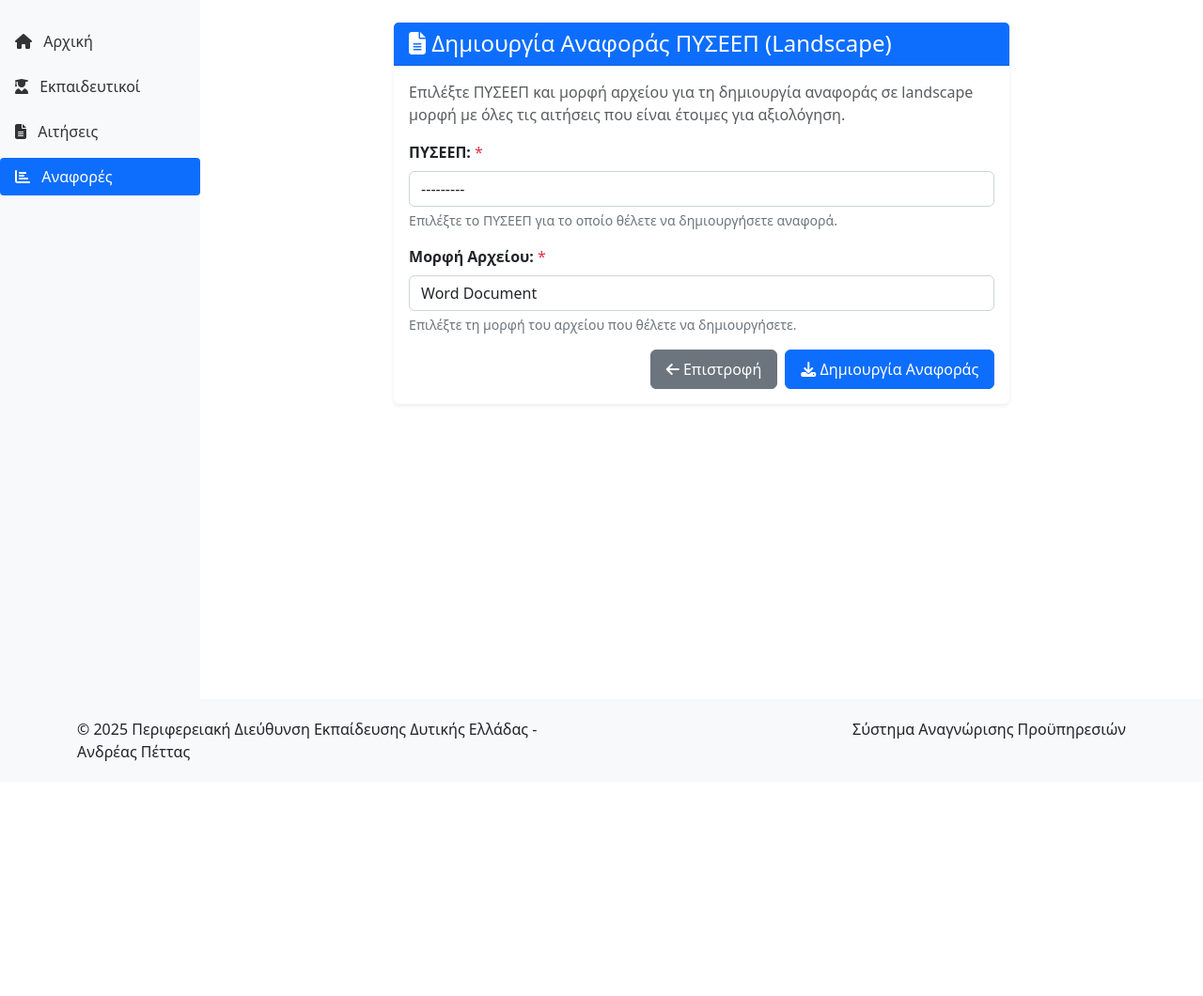
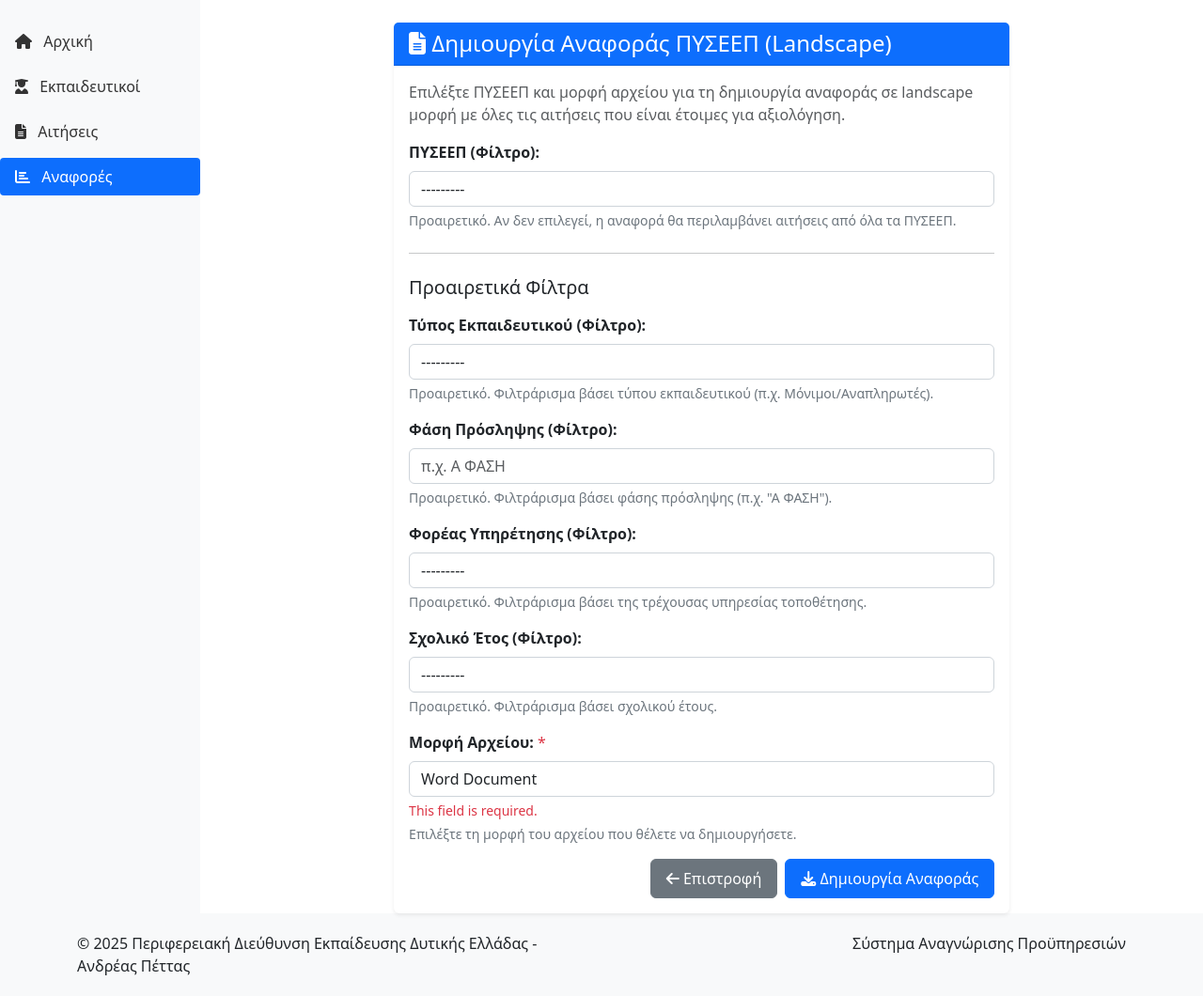
Before and after one commit to apettas/theodosi4, a Django app: page /reports/ in a window 1280 px wide. Shown: the part 56-1116 px from the top of the page at 94% size. Before the commit the page ends 866 px from the top, so only its background shows below. Run offline with Django 5.2, Linux system fonts and the light colour scheme; a user stored in the database is signed in; data comes from the database, SQL or seed files in the repository; some libraries are stand-ins or nearby versions.

Commit message:
Fix: Διόρθωση AttributeError κατά τη δημιουργία αναφοράς χωρίς επιλογή ΠΥΣΕΕΠ

```diff
--- a/proipiresia/forms.py
+++ b/proipiresia/forms.py
@@ -324,10 +324,34 @@
 # Φόρμα για την εξαγωγή αναφοράς υπηρεσίας ΠΥΣΕΕΠ (landscape format)
 class PYSEEPServiceReportForm(forms.Form):
     pyseep = forms.ModelChoiceField(
-        required=True,
+        required=False,
         queryset=PYSEEP.objects.all(),
-        label='ΠΥΣΕΕΠ',
+        label='ΠΥΣΕΕΠ (Φίλτρο)',
+        widget=forms.Select(attrs={'class': 'form-control'}),
+        help_text="Προαιρετικό. Αν δεν επιλεγεί, η αναφορά θα περιλαμβάνει αιτήσεις από όλα τα ΠΥΣΕΕΠ."
+    )
+    current_service = forms.ModelChoiceField(
+        required=False,
+        queryset=Service.objects.all(),
+        label='Φορέας Υπηρέτησης (Φίλτρο)',
+        widget=forms.Select(attrs={'class': 'form-control'}),
+    )
+    school_year = forms.ModelChoiceField(
+        required=False,
+        queryset=SchoolYear.objects.all(),
+        label='Σχολικό Έτος (Φίλτρο)',
         widget=forms.Select(attrs={'class': 'form-control'})
+    )
+    employee_type = forms.ModelChoiceField(
+        required=False,
+        queryset=EmployeeType.objects.all(),
+        label='Τύπος Εκπαιδευτικού (Φίλτρο)',
+        widget=forms.Select(attrs={'class': 'form-control'})
+    )
+    recruitment_phase = forms.CharField(
+        required=False,
+        label='Φάση Πρόσληψης (Φίλτρο)',
+        widget=forms.TextInput(attrs={'class': 'form-control', 'placeholder': 'π.χ. Α ΦΑΣΗ'})
     )
     format = forms.ChoiceField(
         required=True,
--- a/proipiresia/templates/proipiresia/pyseep_service_report_form.html
+++ b/proipiresia/templates/proipiresia/pyseep_service_report_form.html
@@ -22,8 +22,7 @@
 
                         <div class="mb-3">
                             <label for="{{ form.pyseep.id_for_label }}" class="form-label">
-                                <strong>ΠΥΣΕΕΠ:</strong>
-                                <span class="text-danger">*</span>
+                                <strong>{{ form.pyseep.label }}:</strong>
                             </label>
                             {{ form.pyseep }}
                             {% if form.pyseep.errors %}
@@ -32,7 +31,70 @@
                                 </div>
                             {% endif %}
                             <div class="form-text">
-                                Επιλέξτε το ΠΥΣΕΕΠ για το οποίο θέλετε να δημιουργήσετε αναφορά.
+                                {{ form.pyseep.help_text }}
+                            </div>
+                        </div>
+
+                        <hr class="my-4">
+                        <h5 class="mb-3">Προαιρετικά Φίλτρα</h5>
+
+                        <div class="mb-3">
+                            <label for="{{ form.employee_type.id_for_label }}" class="form-label">
+                                <strong>{{ form.employee_type.label }}:</strong>
+                            </label>
+                            {{ form.employee_type }}
+                            {% if form.employee_type.errors %}
+                                <div class="invalid-feedback d-block">
+                                    {{ form.employee_type.errors.0 }}
+                                </div>
+                            {% endif %}
+                            <div class="form-text">
+                                Προαιρετικό. Φιλτράρισμα βάσει τύπου εκπαιδευτικού (π.χ. Μόνιμοι/Αναπληρωτές).
+                            </div>
+                        </div>
+
+                        <div class="mb-3">
+                            <label for="{{ form.recruitment_phase.id_for_label }}" class="form-label">
+                                <strong>{{ form.recruitment_phase.label }}:</strong>
+                            </label>
+                            {{ form.recruitment_phase }}
+                            {% if form.recruitment_phase.errors %}
+                                <div class="invalid-feedback d-block">
+                                    {{ form.recruitment_phase.errors.0 }}
+                                </div>
+                            {% endif %}
+                            <div class="form-text">
+                                Προαιρετικό. Φιλτράρισμα βάσει φάσης πρόσληψης (π.χ. "Α ΦΑΣΗ").
+                            </div>
+                        </div>
+
+                        <div class="mb-3">
+                            <label for="{{ form.current_service.id_for_label }}" class="form-label">
+                                <strong>{{ form.current_service.label }}:</strong>
+                            </label>
+                            {{ form.current_service }}
+                            {% if form.current_service.errors %}
+                                <div class="invalid-feedback d-block">
+                                    {{ form.current_service.errors.0 }}
+                                </div>
+                            {% endif %}
+                            <div class="form-text">
+                                Προαιρετικό. Φιλτράρισμα βάσει της τρέχουσας υπηρεσίας τοποθέτησης.
+                            </div>
+                        </div>
+
+                        <div class="mb-3">
+                            <label for="{{ form.school_year.id_for_label }}" class="form-label">
+                                <strong>{{ form.school_year.label }}:</strong>
+                            </label>
+                            {{ form.school_year }}
+                            {% if form.school_year.errors %}
+                                <div class="invalid-feedback d-block">
+                                    {{ form.school_year.errors.0 }}
+                                </div>
+                            {% endif %}
+                            <div class="form-text">
+                                Προαιρετικό. Φιλτράρισμα βάσει σχολικού έτους.
                             </div>
                         </div>
 
--- a/proipiresia/views.py
+++ b/proipiresia/views.py
@@ -886,20 +886,43 @@
 # Νέα Αναφορά ΠΥΣΕΕΠ - Landscape format
 @login_required
 def generate_pyseep_service_report(request):
-    print(f"DEBUG: generate_pyseep_service_report called with method: {request.method}")
-    print(f"DEBUG: GET params: {request.GET}")
-    print(f"DEBUG: POST params: {request.POST}")
-
-    # Έλεγχος αν έχει περαστεί συγκεκριμένο ΠΥΣΕΕΠ ως παράμετρος (από link)
-    pyseep_id = request.GET.get('pyseep')
-    if pyseep_id:
-        try:
-            pyseep = PYSEEP.objects.get(id=pyseep_id)
-            # Φιλτράρισμα αιτήσεων για το συγκεκριμένο ΠΥΣΕΕΠ με status 'READY_FOR_PYSEEP' ή 'COMPLETED'
-            applications = Application.objects.filter(
-                pyseep=pyseep,
-                status__in=['READY_FOR_PYSEEP', 'COMPLETED']
-            ).select_related(
+    # Ενοποίηση της λογικής για GET και POST
+    # Η φόρμα αρχικοποιείται είτε με POST data είτε με GET data
+    form_data = request.POST if request.method == 'POST' else request.GET
+    form = PYSEEPServiceReportForm(form_data)
+
+    # Αν η φόρμα υποβλήθηκε (POST) και είναι έγκυρη, ή αν υπάρχουν παράμετροι στο GET
+    if (request.method == 'POST' and form.is_valid()) or (request.method == 'GET' and 'pyseep' in request.GET):
+        if form.is_valid():
+            pyseep = form.cleaned_data.get('pyseep')
+            report_format = form.cleaned_data.get('format')
+            current_service = form.cleaned_data.get('current_service')
+            school_year = form.cleaned_data.get('school_year')
+            employee_type = form.cleaned_data.get('employee_type')
+            recruitment_phase = form.cleaned_data.get('recruitment_phase')
+
+            # Βασικό queryset - όλες οι αιτήσεις που είναι έτοιμες ή ολοκληρωμένες
+            applications = Application.objects.filter(status__in=['READY_FOR_PYSEEP', 'COMPLETED'])
+
+            # Προαιρετικό φιλτράρισμα με βάση το ΠΥΣΕΕΠ
+            if pyseep:
+                applications = applications.filter(pyseep=pyseep)
+
+            # Εφαρμογή των φίλτρων
+            if current_service:
+                applications = applications.filter(current_service=current_service)
+
+            if school_year:
+                applications = applications.filter(school_year=school_year)
+
+            if employee_type:
+                applications = applications.filter(employee_type=employee_type)
+
+            if recruitment_phase:
+                applications = applications.filter(recruitment_phase__icontains=recruitment_phase)
+
+            # Βελτιστοποίηση query με prefetch/select_related
+            applications = applications.select_related(
                 'teacher', 'current_service'
             ).prefetch_related(
                 'teacher__teacherspecialty_set__specialty',
@@ -907,41 +930,19 @@
                 'priorservice_set__employment_relation'
             ).order_by('teacher__last_name', 'teacher__first_name')
 
-            # Προεπιλεγμένη φόρμα με το ΠΥΣΕΕΠ ήδη επιλεγμένο
-            form = PYSEEPServiceReportForm(initial={'pyseep': pyseep})
-        except PYSEEP.DoesNotExist:
-            form = PYSEEPServiceReportForm()
-    elif request.method == 'POST':
-        form = PYSEEPServiceReportForm(request.POST)
-        if form.is_valid():
-            pyseep = form.cleaned_data.get('pyseep')
-            report_format = form.cleaned_data.get('format')
-
-            # Φιλτράρισμα αιτήσεων για το συγκεκριμένο ΠΥΣΕΕΠ με status 'READY_FOR_PYSEEP' ή 'COMPLETED'
-            applications = Application.objects.filter(
-                pyseep=pyseep,
-                status__in=['READY_FOR_PYSEEP', 'COMPLETED']
-            ).select_related(
-                'teacher', 'current_service'
-            ).prefetch_related(
-                'teacher__teacherspecialty_set__specialty',
-                'priorservice_set__service_provider',
-                'priorservice_set__employment_relation'
-            ).order_by('teacher__last_name', 'teacher__first_name')
-
-            # Δημιουργία αναφοράς στο επιλεγμένο format (landscape)
-            if report_format == 'docx':
-                return generate_pyseep_docx_landscape_report(pyseep, applications)
-            elif report_format == 'pdf':
-                return generate_pyseep_pdf_landscape_report(pyseep, applications)
-            elif report_format == 'xlsx':
-                return generate_pyseep_excel_report(pyseep, applications)
-            else:
-                # Fallback σε PDF αν το format δεν αναγνωρίζεται
-                return generate_pyseep_pdf_landscape_report(pyseep, applications)
-    else:
-        form = PYSEEPServiceReportForm()
-
+            # Αν η μέθοδος είναι POST, δημιουργούμε την αναφορά για download
+            if request.method == 'POST':
+                if report_format == 'docx':
+                    return generate_pyseep_docx_landscape_report(pyseep, applications)
+                elif report_format == 'pdf':
+                    return generate_pyseep_pdf_landscape_report(pyseep, applications)
+                elif report_format == 'xlsx':
+                    return generate_pyseep_excel_report(pyseep, applications)
+                else:
+                    # Fallback σε PDF αν το format δεν αναγνωρίζεται
+                    return generate_pyseep_pdf_landscape_report(pyseep, applications)
+
+    # Αν η φόρμα δεν έχει υποβληθεί ή δεν είναι έγκυρη, απλά την εμφανίζουμε
     return render(request, 'proipiresia/pyseep_service_report_form.html', {'form': form})
 
 # Άμεση δημιουργία αναφοράς PDF από link
@@ -1213,7 +1214,8 @@
             file.read(),
             content_type='application/vnd.openxmlformats-officedocument.wordprocessingml.document'
         )
-        response['Content-Disposition'] = f'attachment; filename="PYSEEP_Report_{pyseep.act_number}_landscape.docx"'
+        filename = f"PYSEEP_Report_{pyseep.act_number}_landscape.docx" if pyseep else f"PYSEEP_Report_All_{datetime.date.today().strftime('%Y%m%d')}.docx"
+        response['Content-Disposition'] = f'attachment; filename="{filename}"'
 
     os.unlink(temp_file.name)
     return response
@@ -1384,7 +1386,8 @@
     buffer.seek(0)
 
     response = HttpResponse(buffer.getvalue(), content_type='application/pdf')
-    response['Content-Disposition'] = f'attachment; filename="PYSEEP_Report_{pyseep.act_number}_landscape.pdf"'
+    filename = f"PYSEEP_Report_{pyseep.act_number}_landscape.pdf" if pyseep else f"PYSEEP_Report_All_{datetime.date.today().strftime('%Y%m%d')}.pdf"
+    response['Content-Disposition'] = f'attachment; filename="{filename}"'
 
     return response
 
@@ -1697,7 +1700,8 @@
         output.read(),
         content_type='application/vnd.openxmlformats-officedocument.spreadsheetml.sheet'
     )
-    response['Content-Disposition'] = f'attachment; filename="PYSEEP_Report_{pyseep.act_number}_landscape.xlsx"'
+    filename = f"PYSEEP_Report_{pyseep.act_number}_landscape.xlsx" if pyseep else f"PYSEEP_Report_All_{datetime.date.today().strftime('%Y%m%d')}.xlsx"
+    response['Content-Disposition'] = f'attachment; filename="{filename}"'
 
     return response
 
```
Also changed, not shown: 1 other file.
